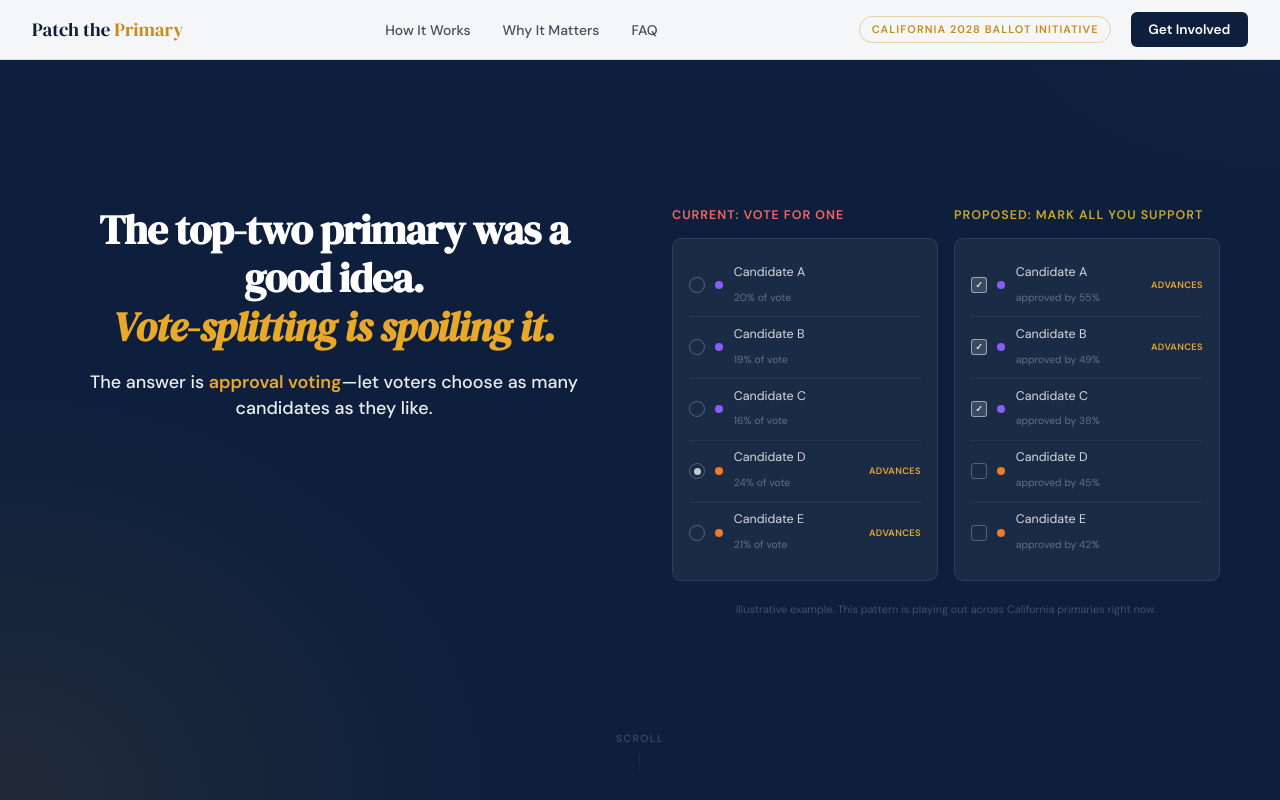
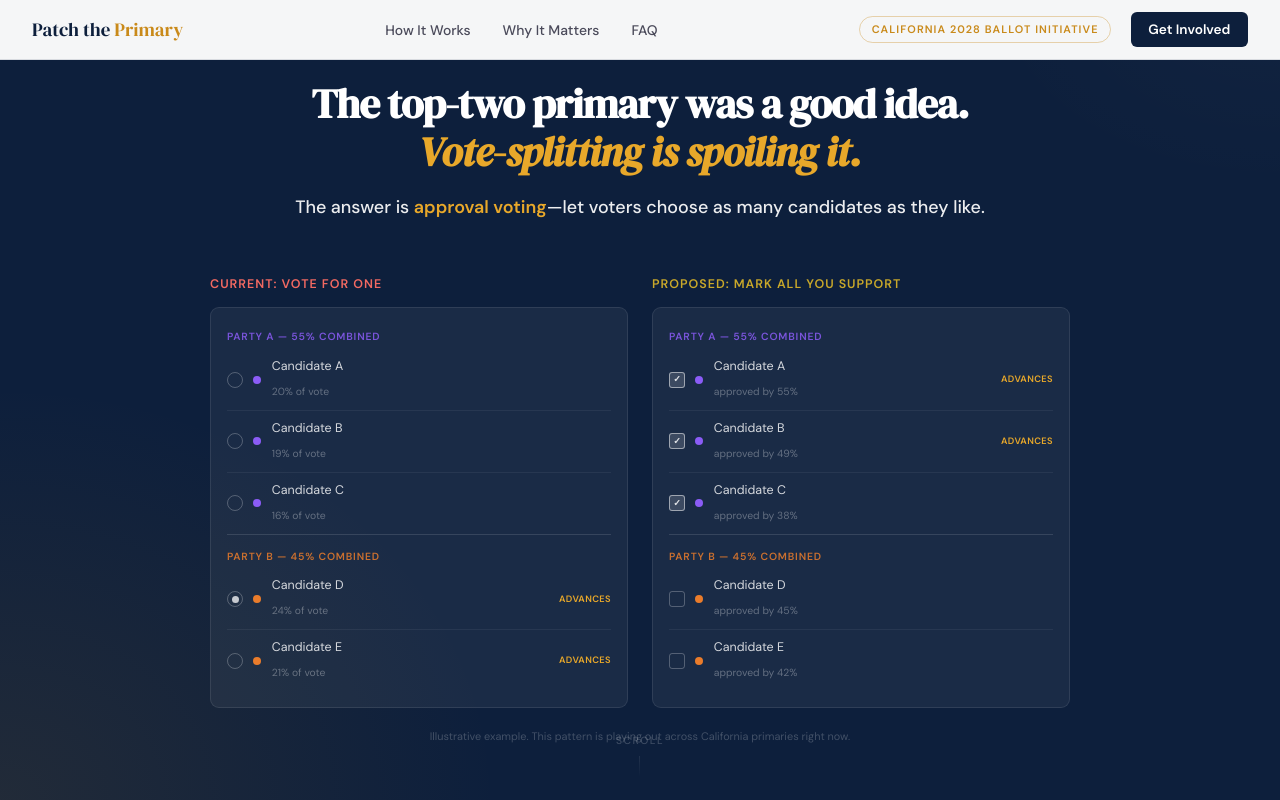
Before and after one commit to ClayShentrup/patch_the_primary, a plain HTML site: page index.html in a window 1280 px wide. Shown: the top 800 px of the page. Drawn offline with Linux system fonts and the light colour scheme.

Commit message:
Update index.html

```diff
--- a/index.html
+++ b/index.html
@@ -71,9 +71,13 @@ nav {
 }
 .hero-inner {
   position: relative; max-width: 1160px; margin: 0 auto;
-  display: grid; grid-template-columns: 1fr 1fr; gap: 4rem; align-items: start;
+  width: 100%;
+  display: flex; flex-direction: column; align-items: center;
+  gap: 2.5rem;
   animation: fadeUp 0.6s ease both;
 }
+.hero-text { text-align: center; max-width: 720px; }
+.hero-ballots-wrap { width: 100%; }
 
 /* Hero left */
 .hero-tag { font-size: 0.7rem; font-weight: 600; letter-spacing: 0.13em; text-transform: uppercase; color: var(--gold); margin-bottom: 1rem; }
@@ -94,7 +98,7 @@ nav {
 
 /* Hero right — ballot demo */
 .demo-wrap { }
-.demo-cols { display: grid; grid-template-columns: 1fr 1fr; gap: 1rem; margin-bottom: 1.25rem; }
+.demo-cols { display: grid; grid-template-columns: 1fr 1fr; gap: 1.5rem; margin: 0 auto 1.25rem; max-width: 860px; }
 .demo-label { font-size: 0.78rem; font-weight: 800; letter-spacing: 0.08em; text-transform: uppercase; margin-bottom: 0.75rem; }
 .demo-label.bad { color: rgba(255,110,100,0.95); }
 .demo-label.good { color: rgba(201,168,42,1); }
@@ -111,6 +115,7 @@ nav {
 .ctrl-radio.sel::after { content: ''; width: 7px; height: 7px; border-radius: 50%; background: rgba(255,255,255,0.75); }
 .ctrl-check { width: 16px; height: 16px; border-radius: 3px; border: 1.5px solid rgba(255,255,255,0.25); flex-shrink: 0; display: flex; align-items: center; justify-content: center; font-size: 9px; font-weight: 700; color: transparent; }
 .ctrl-check.on { background: rgba(255,255,255,0.15); border-color: rgba(255,255,255,0.5); color: rgba(255,255,255,0.85); }
+.party-header { font-size: 0.65rem; font-weight: 700; letter-spacing: 0.08em; text-transform: uppercase; padding: 0.35rem 0 0.2rem; opacity: 0.85; }
 .cand-dot { width: 8px; height: 8px; border-radius: 50%; flex-shrink: 0; }
 .dot-a { background: var(--a-color); }
 .dot-b { background: var(--b-color); }
@@ -159,7 +164,7 @@ section { padding: 5rem 2rem; }
 .section-body { font-size: 1rem; color: var(--text-mid); line-height: 1.75; max-width: 650px; }
 
 /* PROBLEM */
-.problem { background: var(--cream); }
+.problem { background: var(--cream); padding-top: 2.5rem; }
 .problem-grid { display: grid; grid-template-columns: 1fr 1fr; gap: 1.75rem; margin-top: 2.75rem; }
 .problem-card { background: var(--white); border: 1px solid var(--border); border-radius: 12px; padding: 1.6rem; }
 .problem-card-icon { width: 34px; height: 34px; border-radius: 7px; margin-bottom: 0.9rem; display: flex; align-items: center; justify-content: center; font-size: 0.9rem; }
@@ -251,7 +256,7 @@ footer a:hover { color: var(--gold); }
   background: var(--gold-pale);
   border-top: 1px solid rgba(201,138,26,0.25);
   border-bottom: 1px solid rgba(201,138,26,0.25);
-  padding: 1.5rem 2.5rem;
+  padding: 1.25rem 2.5rem;
 }
 .quote-strip-inner {
   max-width: 1160px; margin: 0 auto;
@@ -300,7 +305,7 @@ footer a:hover { color: var(--gold); }
 
 
 @media (max-width: 860px) {
-  .hero-inner, .problem-grid, .steps, .examples-grid, .why-grid, .join-row { grid-template-columns: 1fr; }
+  .problem-grid, .steps, .examples-grid, .why-grid, .join-row { grid-template-columns: 1fr; }
   .hero-inner { gap: 1.5rem; }
   .demo-cols { grid-template-columns: 1fr 1fr; }
   .nav-center { display: none; }
@@ -338,19 +343,19 @@ footer a:hover { color: var(--gold); }
 <!-- HERO -->
 <section class="hero">
   <div class="hero-inner">
-    <!-- Left: text + CTAs -->
-    <div>
+    <div class="hero-text">
       <h2 class="hero-headline">The top-two primary was a good idea.<br><em>Vote-splitting is spoiling it.</em></h2>
       <p class="hero-answer">The answer is <strong>approval voting</strong>—let voters choose as many candidates as they like.</p>
     </div>
 
-    <!-- Right: ballot comparison + results -->
-    <div class="demo-wrap">
+    <!-- Ballots full-width below text -->
+    <div class="demo-wrap" style="width:100%;">
       <div class="demo-cols">
         <!-- CHOOSE-ONE -->
         <div>
           <div class="demo-label bad">Current: Vote for ONE</div>
           <div class="demo-ballot">
+            <div class="party-header" style="color:var(--a-color);">Party A &mdash; 55% combined</div>
             <div class="demo-row">
               <div class="ctrl-radio"></div>
               <div class="cand-dot dot-a"></div>
@@ -361,11 +366,12 @@ footer a:hover { color: var(--gold); }
               <div class="cand-dot dot-a"></div>
               <div class="cand-info"><span class="cand-name">Candidate B</span><span class="cand-pct">19% of vote</span></div>
             </div>
-            <div class="demo-row">
+            <div class="demo-row" style="border-bottom:1px solid rgba(255,255,255,0.12);margin-bottom:0.5rem;padding-bottom:0.5rem;">
               <div class="ctrl-radio"></div>
               <div class="cand-dot dot-a"></div>
               <div class="cand-info"><span class="cand-name">Candidate C</span><span class="cand-pct">16% of vote</span></div>
             </div>
+            <div class="party-header" style="color:var(--b-color);">Party B &mdash; 45% combined</div>
             <div class="demo-row">
               <div class="ctrl-radio sel"></div>
               <div class="cand-dot dot-b"></div>
@@ -385,6 +391,7 @@ footer a:hover { color: var(--gold); }
         <div>
           <div class="demo-label good">Proposed: Mark all you support</div>
           <div class="demo-ballot">
+            <div class="party-header" style="color:var(--a-color);">Party A &mdash; 55% combined</div>
             <div class="demo-row">
               <div class="ctrl-check on">✓</div>
               <div class="cand-dot dot-a"></div>
@@ -397,11 +404,12 @@ footer a:hover { color: var(--gold); }
               <div class="cand-info"><span class="cand-name">Candidate B</span><span class="cand-pct">approved by 49%</span></div>
               <span class="cand-adv">ADVANCES</span>
             </div>
-            <div class="demo-row">
+            <div class="demo-row" style="border-bottom:1px solid rgba(255,255,255,0.12);margin-bottom:0.5rem;padding-bottom:0.5rem;">
               <div class="ctrl-check on">✓</div>
               <div class="cand-dot dot-a"></div>
               <div class="cand-info"><span class="cand-name">Candidate C</span><span class="cand-pct">approved by 38%</span></div>
             </div>
+            <div class="party-header" style="color:var(--b-color);">Party B &mdash; 45% combined</div>
             <div class="demo-row">
               <div class="ctrl-check"></div>
               <div class="cand-dot dot-b"></div>
```
